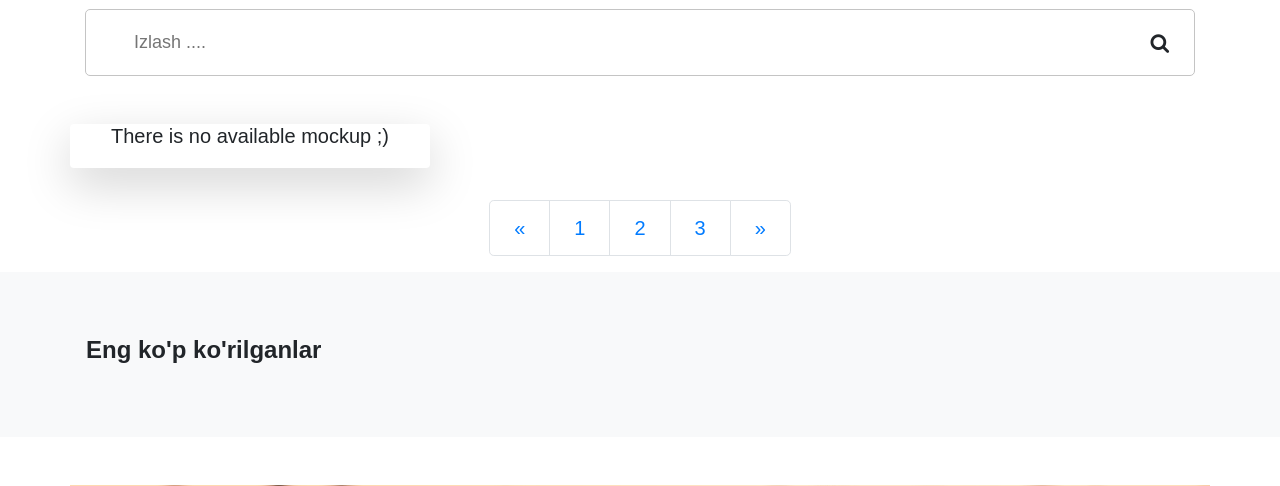
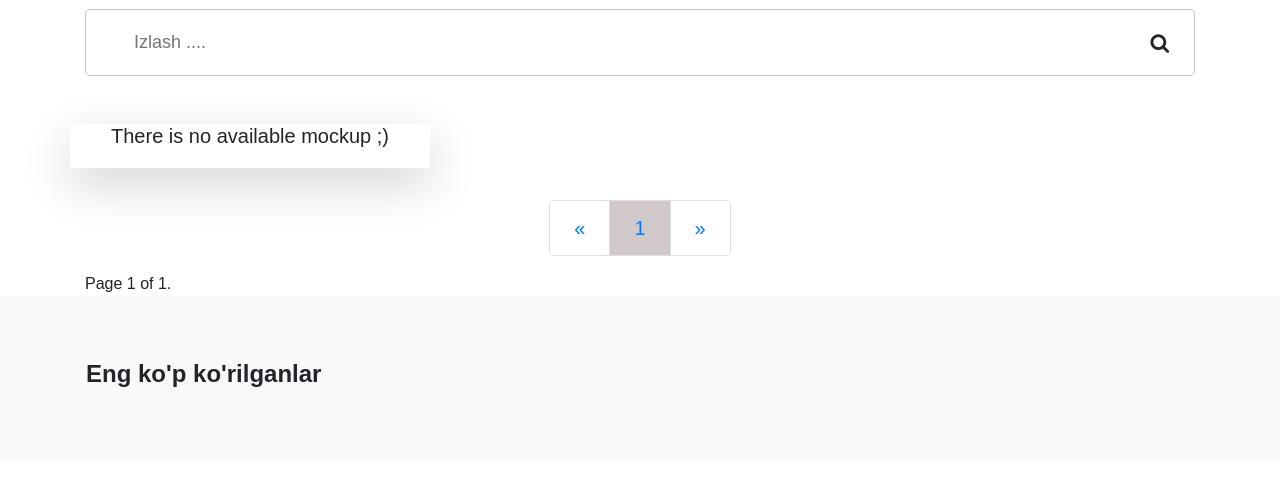
Before and after one commit to jamshid1598/mockup_uz, a Django app: page / in a window 1280 px wide. Shown: the part 367-853 px from the top of the page. Run offline with Django 3.2, Linux system fonts and the light colour scheme; data that the repository does not hold is empty; some libraries are stand-ins or nearby versions.

Commit message:
home view paginator is finshed

```diff
--- a/core/views.py
+++ b/core/views.py
@@ -22,7 +22,7 @@ from product.models import (
 class HomeView(ListView):
     model = Product
     template_name = "index.html"
-    puginate_by = 18
+    paginate_by = 2
 
     def get_context_data(self, **kwargs):
         context = super().get_context_data(**kwargs)
@@ -51,7 +51,7 @@ class MockUpListView(ListView):
     model = Product
     template_name = 'products.html'
 
-    puginate_by = 9
+    paginate_by = 9
 
     def get_context_data(self, **kwargs):
         context = super().get_context_data(**kwargs)
--- a/templates/index.html
+++ b/templates/index.html
@@ -79,17 +79,60 @@
 			<nav class="m-auto" aria-label="Page navigation example">
 				<ul class="pagination pagination-lg">
 					<li class="page-item">
+						{% if page_obj.has_previous %}
+							<a class="page-link" href="?page={{ page_obj.previous_page_number }}" aria-label="Previous"><span aria-hidden="true">&laquo;</span></a>
+						{% else %}
 						<a class="page-link" href="#" aria-label="Previous"><span aria-hidden="true">&laquo;</span></a>
+						{% endif %}
 					</li>
-							<li class="page-item"><a class="page-link" href="#">1</a></li>
-							<li class="page-item"><a class="page-link" href="#">2</a></li>
-							<li class="page-item"><a class="page-link" href="#">3</a></li>
+					{% for index in page_obj.paginator.page_range %}
+						{% if page_obj.number == index %}
+							<li class="page-item"><a class="page-link" style="background-color:rgb(209, 201, 201)" href="?page={{ index }}">{{ index }}</a></li>
+						{% else %}
+							<li class="page-item"><a class="page-link" href="?page={{ index }}">{{ index }}</a></li>
+						{% endif %}
+					{% endfor %}
 					<li class="page-item">
+						{% if page_obj.has_next %}
+							<a class="page-link" href="?page={{ page_obj.next_page_number }}" aria-label="Next"><span aria-hidden="true">&raquo;</span></a>
+						{% else %}
 							<a class="page-link" href="#" aria-label="Next"><span aria-hidden="true">&raquo;</span></a>
+						{% endif %}
 					</li>
 				</ul>
 			</nav>
 		</div>
+
+
+
+
+
+
+
+		<div class="pagination">
+			<span class="step-links">
+				{% if page_obj.has_previous %}
+					<a href="?page=1">&laquo; first</a>
+					<a href="?page={{ page_obj.previous_page_number }}">previous</a>
+				{% endif %}
+
+				<span class="current">
+					Page {{ page_obj.number }} of {{ page_obj.paginator.num_pages }}.
+				</span>
+
+				{% if page_obj.has_next %}
+					<a href="?page={{ page_obj.next_page_number }}">next</a>
+					<a href="?page={{ page_obj.paginator.num_pages }}">last &raquo;</a>
+				{% endif %}
+			</span>
+		</div>
+
+
+
+
+
+
+
 	</section>
 
 	<section class="container-fluid bg-light pl-3 pr-3 pt-5 pb-5">
```
Lines whose indentation alone changed are shown as unchanged.
